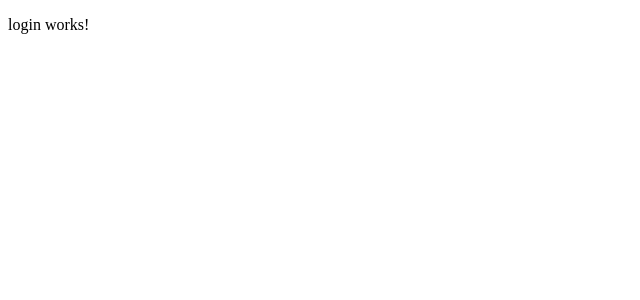
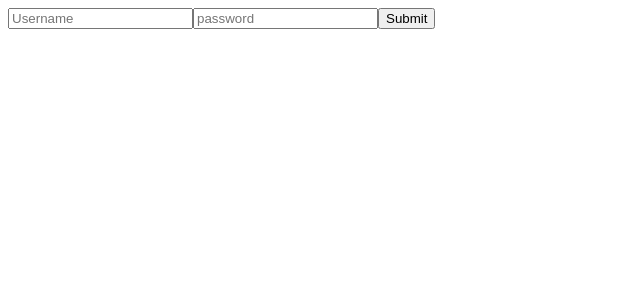
Before and after one commit to jjurzak/ANGULAR-PANEL-LOGOWANIA, an Angular app: page /login in a window 1280 px wide. Shown: the top 300 px of the page, without its empty margins (0-640 px from the left). Built offline with nearby package versions, Linux system fonts and the light colour scheme.

Commit message:
dodanie i proba autentyfikacji

```diff
--- a/src/app/home/home.component.html
+++ b/src/app/home/home.component.html
@@ -1,4 +1,4 @@
 <p>home works!<br>
-    <a href="login">Zaloguj sie</a><br>
-    <a href="admin">Przejdź na logowanie dla admina</a>
+    <a routerLink="/login">Przjdz do logowania dla ucznia</a><br>
+    <a routerLink="/admin">Przejdź na logowanie dla admina</a>
 </p>
--- a/src/app/login/login.component.html
+++ b/src/app/login/login.component.html
@@ -1 +1,5 @@
-<p>login works!</p>
+<form (submit)="loginUser($event)">
+<input type="text" placeholder="Username" name="username" id="username" required>
+<input type="password" placeholder="password" name="password" id="password" required>
+<input type="button" value="Submit">
+</form>
--- a/src/app/login/login.component.ts
+++ b/src/app/login/login.component.ts
@@ -9,7 +9,12 @@ export class LoginComponent implements OnInit {
 
   constructor() { }
 
-  ngOnInit(): void {
+  ngOnInit() {
   }
 
+ loginUser(event) {
+    event.preventDefault()
+  }
+
+
 }
```
Also changed, not shown: src/app/auth.service.ts (added, +9 -0 lines), 1 other file (tests, documents, lock files or other folders).
